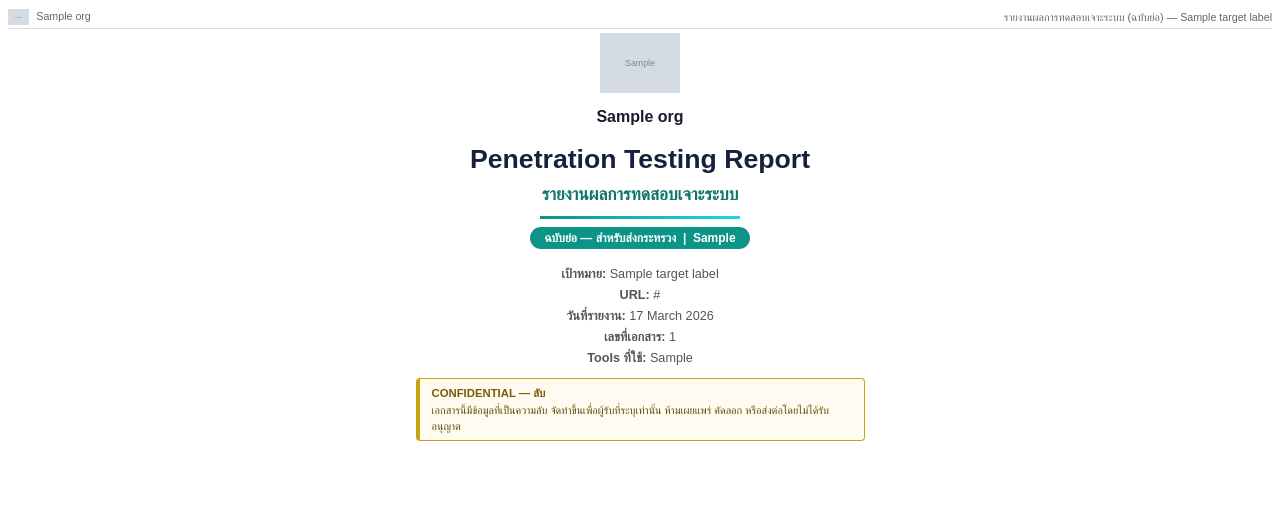
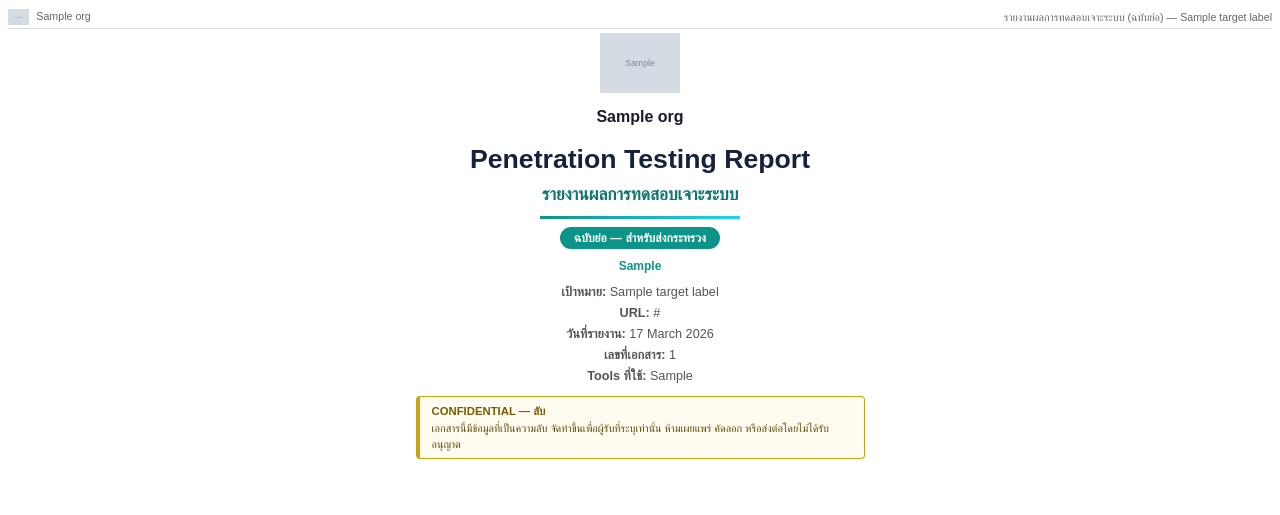
Before and after one commit to jacom/zap-reporter, a Django app: template reports/templates/reports/short_pdf_template.html in a window 1280 px wide. Shown: the top 515 px of the page. Run offline with Django 5.2, Linux system fonts and the light colour scheme; the template is opened without the code that fills it: most values are stand-ins (such as "Sample title", 1, 10 or a date in 2020); grey boxes marked "Sample" are stand-in pictures; data that the repository does not hold is empty.

Commit message:
Fix short PDF: split Black/Gray Box to own line, remove pipe

```diff
--- a/reports/templates/reports/short_pdf_template.html
+++ b/reports/templates/reports/short_pdf_template.html
@@ -178,7 +178,8 @@
     <h1>Penetration Testing Report</h1>
     <h2>รายงานผลการทดสอบเจาะระบบ</h2>
     <div class="line"></div>
-    <div class="badge-short">ฉบับย่อ — สำหรับส่งกระทรวง &nbsp;|&nbsp; {{ test_type }}</div>
+    <div class="badge-short">ฉบับย่อ — สำหรับส่งกระทรวง</div>
+    <div style="font-size:9pt;color:#0d9488;font-weight:600;margin-bottom:6px">{{ test_type }}</div>
 
     <div class="meta">
       <p><strong>เป้าหมาย:</strong> {{ target_label }}</p>
```
